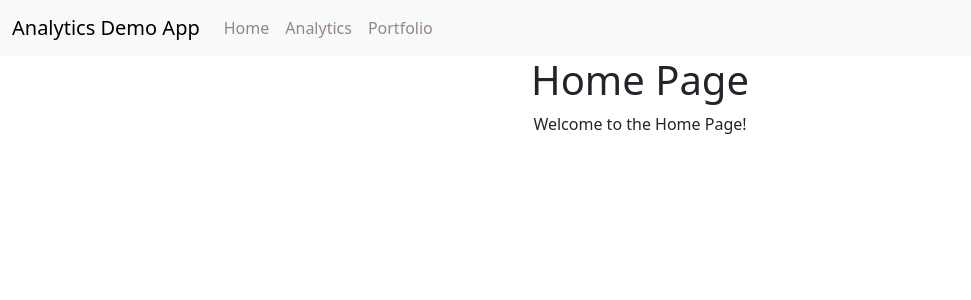
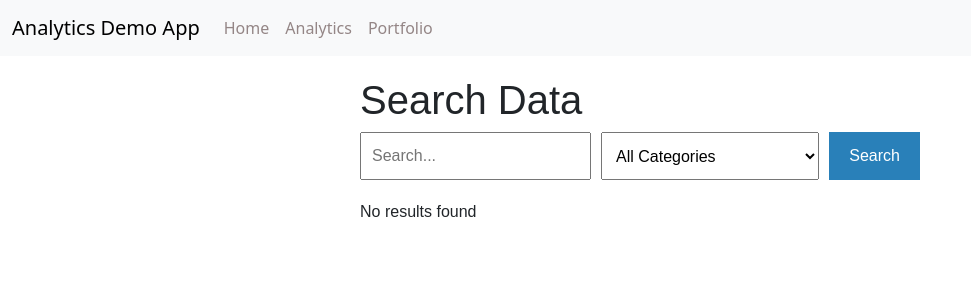
Before and after one commit to anmol091192/AnalyticsDemo, a React (Create React App) app: page / in a window 1280 px wide. Shown: the top 300 px of the page, without its empty margins (0-971 px from the left). Built offline with nearby package versions, Linux system fonts and the light colour scheme.

Commit message:
Added search to home page

```diff
--- a/package.json
+++ b/package.json
@@ -4,8 +4,11 @@
   "private": true,
   "dependencies": {
     "@testing-library/user-event": "^13.5.0",
+    "axios": "^1.7.7",
     "bootstrap": "^5.3.3",
     "chart.js": "^4.4.4",
+    "cors": "^2.8.5",
+    "express": "^4.21.0",
     "react": "^18.3.1",
     "react-chartjs-2": "^5.2.0",
     "react-dom": "^18.3.1",
--- a/src/pages/Home/Home.css
+++ b/src/pages/Home/Home.css
@@ -1,6 +1,48 @@
-.wrapper {
-    width: 100%;
-    height: 100%;
-    text-align: center;
-    vertical-align: auto;
-}
+.home-container {
+    max-width: 600px;
+    margin: 0 auto;
+    padding: 20px;
+    font-family: 'Arial', sans-serif;
+  }
+
+  .search-bar {
+    display: flex;
+    gap: 10px;
+    margin-bottom: 20px;
+  }
+
+  .search-bar input,
+  .search-bar select {
+    padding: 10px;
+    font-size: 1rem;
+    flex: 1;
+  }
+
+  .search-bar button {
+    padding: 10px 20px;
+    font-size: 1rem;
+    background-color: #2980b9;
+    color: white;
+    border: none;
+    cursor: pointer;
+  }
+
+  .search-bar button:hover {
+    background-color: #3498db;
+  }
+
+  .results {
+    margin-top: 20px;
+  }
+
+  .results ul {
+    list-style-type: none;
+    padding-left: 0;
+  }
+
+  .results li {
+    padding: 10px;
+    border: 1px solid #ddd;
+    margin-bottom: 10px;
+    background-color: #f9f9f9;
+  }
--- a/src/pages/Home/Home.js
+++ b/src/pages/Home/Home.js
@@ -1,11 +1,53 @@
-import React from 'react';
-import './Home.css';
+import React, { useState } from 'react';
+import axios from 'axios';
+import './Home.css'; // Create this file for styling
 
 function Home() {
+  const [query, setQuery] = useState('');
+  const [category, setCategory] = useState('');
+  const [results, setResults] = useState([]);
+
+  const handleSearch = async () => {
+    try {
+      const response = await axios.get('http://localhost:3002/api/search', {
+        params: { query, category },
+      });
+      setResults(response.data);
+    } catch (error) {
+      console.error('Error fetching search results', error);
+    }
+  };
+
   return (
-    <div className='wrapper'>
-      <h1>Home Page</h1>
-      <p>Welcome to the Home Page!</p>
+    <div className="home-container">
+      <h1>Search Data</h1>
+      <div className="search-bar">
+        <input
+          type="text"
+          placeholder="Search..."
+          value={query}
+          onChange={(e) => setQuery(e.target.value)}
+        />
+        <select value={category} onChange={(e) => setCategory(e.target.value)}>
+          <option value="">All Categories</option>
+          <option value="Revenue">Revenue</option>
+          <option value="Expenses">Expenses</option>
+        </select>
+        <button onClick={handleSearch}>Search</button>
+      </div>
+      <div className="results">
+        {results.length > 0 ? (
+          <ul>
+            {results.map((item) => (
+              <li key={item.id}>
+                <strong>{item.name}</strong>: ${item.value}
+              </li>
+            ))}
+          </ul>
+        ) : (
+          <p>No results found</p>
+        )}
+      </div>
     </div>
   );
 }
```
Also changed, not shown: server.js (added, +41 -0 lines), src/setupTests.js (deleted, +0 -5 lines), 1 other file (tests, documents, lock files or other folders).
